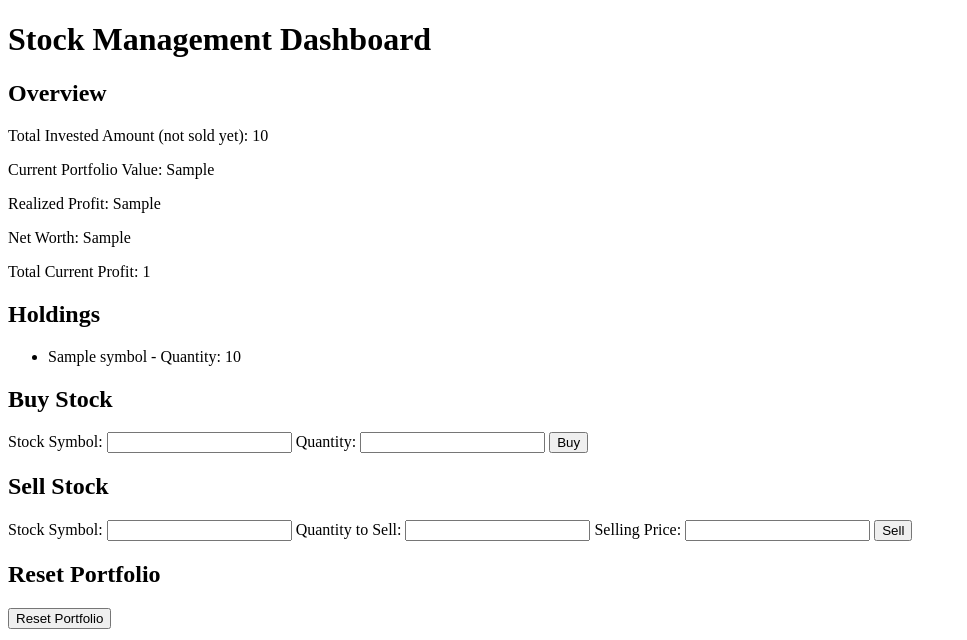
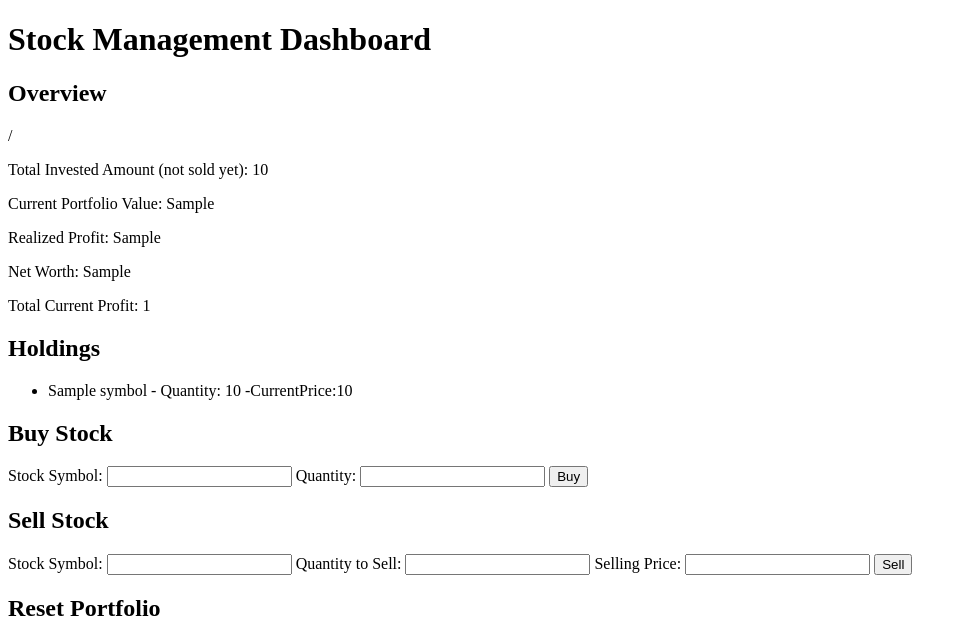
Before and after one commit to vansh-kapila/Backend-Project, a Flask app: template templates/dashboard.html in a window 1280 px wide. Shown: the top 640 px of the page, without its empty margins (0-967 px from the left). Run offline with Flask 3, Linux system fonts and the light colour scheme; the template is opened without the code that fills it: most values are stand-ins (such as "Sample title", 1, 10 or a date in 2020); data that the repository does not hold is empty.

Commit message:
Updated dashboard holdings

```diff
--- a/templates/dashboard.html
+++ b/templates/dashboard.html
@@ -8,29 +8,26 @@
 </head>
 <body>
     <h1>Stock Management Dashboard</h1>
+    <h2>Overview</h2>
+    /
+    <p>Total Invested Amount (not sold yet): {{ invested_amount }}</p>
 
-    <h2>Overview</h2>
-    <p>Total Invested Amount (not sold yet): {{ invested_amount }}</p>
     <p>Current Portfolio Value: <span id="current-value">{{ current_value }}</span></p>
     <p>Realized Profit: {{ realized_profit }}</p>
     <p>Net Worth: {{ net_worth }}</p>
     <p>Total Current Profit: {{ total_current_profit }}</p>
-
     <h2>Holdings</h2>
     <ul>
         {% for holding in holdings %}
-        <li>{{ holding.symbol }} - Quantity: {{ holding.quantity }}</li>
+        <li>{{ holding.symbol }} - Quantity: {{ holding.quantity }} -CurrentPrice:{{holding.price}}</li>
         {% endfor %}
     </ul>
-
     <h2>Buy Stock</h2>
     <form method="post" action="{{ url_for('dashboard') }}">
         <label for="buy-symbol">Stock Symbol:</label>
         <input type="text" id="buy-symbol" name="symbol" required>
-
         <label for="buy-quantity">Quantity:</label>
         <input type="number" id="buy-quantity" name="quantity" required>
-
         <button type="submit" name="action" value="buy">Buy</button>
     </form>
 
@@ -72,7 +69,6 @@
             {% endfor %}
         </tbody>
     </table>
-
     <h2>Transactions</h2>
     <table border="1">
         <thead>
```
